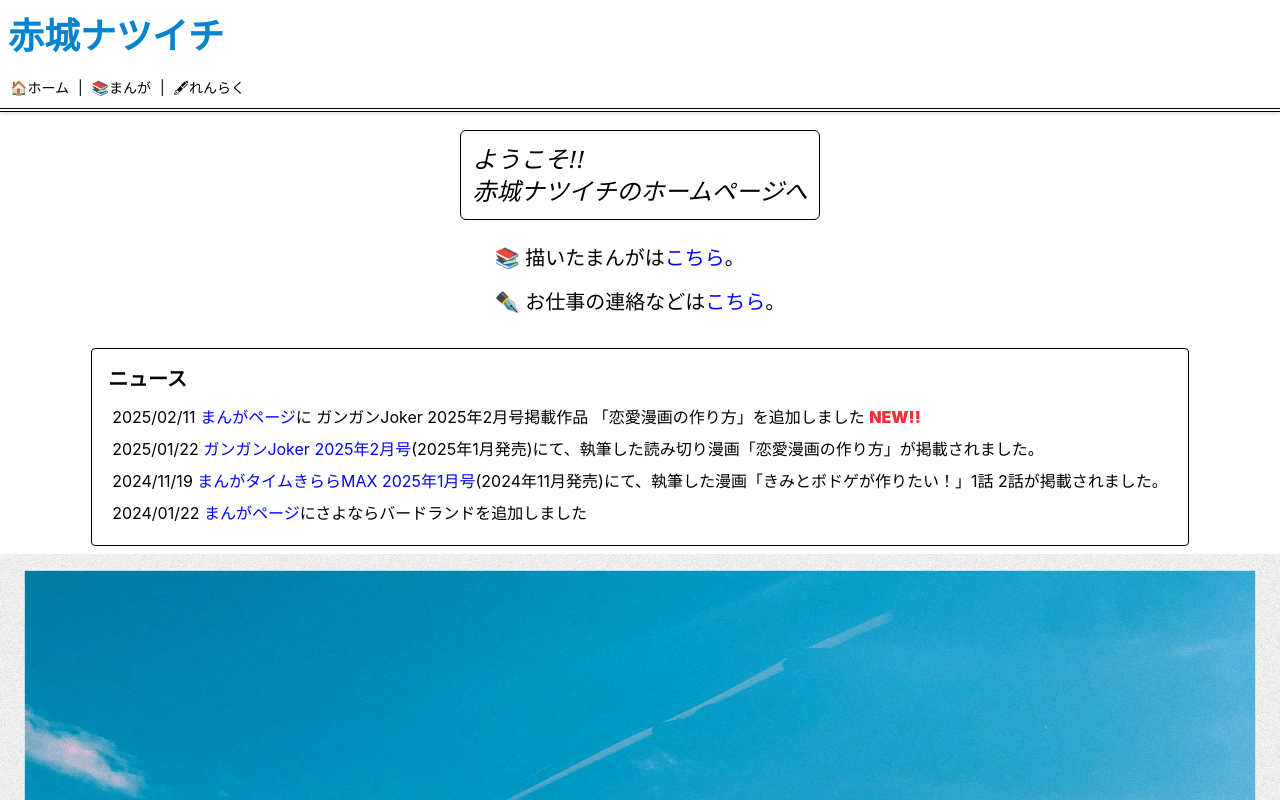
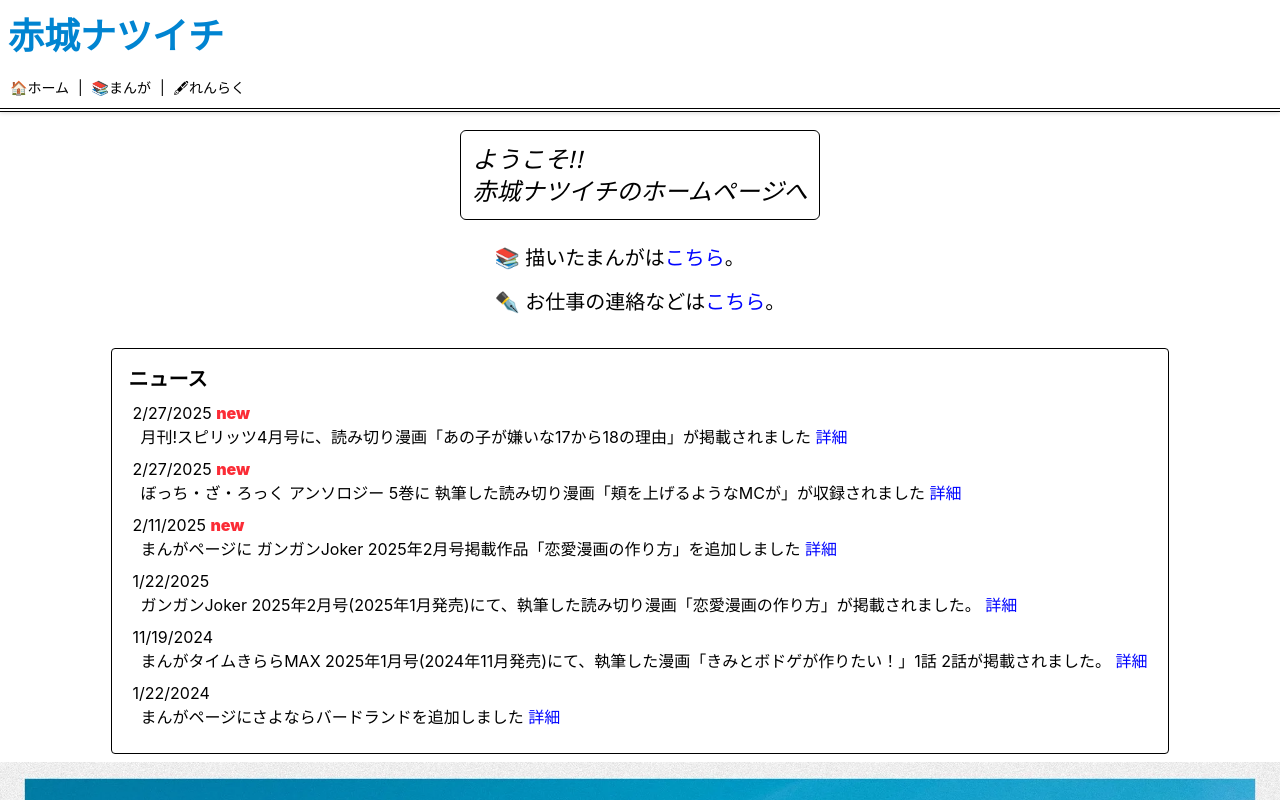
Before and after one commit to 3l4l5/natsuichi, a Vue app in the folder natsuichi/: page / in a window 1280 px wide. Shown: the top 800 px of the page. Built offline with nearby package versions, Linux system fonts and the light colour scheme.

Commit message:
ニュースページ更新

```diff
--- a/natsuichi/src/pages/home/index.vue
+++ b/natsuichi/src/pages/home/index.vue
@@ -1,3 +1,46 @@
+<script setup lang="ts">
+const newsList = [
+  {
+    date: new Date('2025-02-27'),
+    content: '月刊!スピリッツ4月号に、読み切り漫画「あの子が嫌いな17から18の理由」が掲載されました',
+    link: 'https://bigcomics.jp/episodes/3f15ed68e79bb/',
+    blank: true
+  },
+  {
+    date: new Date('2025-02-27'),
+    content:
+      'ぼっち・ざ・ろっく アンソロジー 5巻に 執筆した読み切り漫画「頬を上げるようなMCが」が収録されました',
+    link: 'https://x.com/mangatimekirara/status/1894704966067228819',
+    blank: true
+  },
+  {
+    date: new Date('2025-02-11'),
+    content: 'まんがページに ガンガンJoker 2025年2月号掲載作品「恋愛漫画の作り方」を追加しました',
+    link: '/comics',
+    blank: false
+  },
+  {
+    date: new Date('2025-01-22'),
+    content:
+      'ガンガンJoker 2025年2月号(2025年1月発売)にて、執筆した読み切り漫画「恋愛漫画の作り方」が掲載されました。',
+    link: 'https://x.com/gangan_joker/status/1881735003241066870',
+    blank: true
+  },
+  {
+    date: new Date('2024-11-19'),
+    content:
+      'まんがタイムきららMAX 2025年1月号(2024年11月発売)にて、執筆した漫画「きみとボドゲが作りたい！」1話 2話が掲載されました。',
+    link: 'https://x.com/mangatimekirara/status/1858511262201905188',
+    blank: true
+  },
+  {
+    date: new Date('2024-01-22'),
+    content: 'まんがページにさよならバードランドを追加しました',
+    link: '/comics',
+    blank: false
+  }
+]
+</script>
 <template>
   <!-- <div class="bg-[url(top_image.webp)] w-screen"> -->
   <div class="grid grid-cols-1 justify-items-center">
@@ -15,24 +58,22 @@
       <h3 class="text-xl font-black p-2">ニュース</h3>
       <div class="px-3">
         <ul>
-          <li class="py-1">
-            2025/02/11 <a href="/comics">まんがページ</a>に ガンガンJoker 2025年2月号掲載作品
-            「恋愛漫画の作り方」を追加しました <span class="text-red-500 font-black">NEW!!</span>
-          </li>
-          <li class="py-1">
-            2025/01/22
-            <a href="https://x.com/gangan_joker/status/1881735003241066870"
-              >ガンガンJoker 2025年2月号</a
-            >(2025年1月発売)にて、執筆した読み切り漫画「恋愛漫画の作り方」が掲載されました。
-          </li>
-          <li class="py-1">
-            2024/11/19
-            <a href="https://x.com/mangatimekirara/status/1858511262201905188"
-              >まんがタイムきららMAX 2025年1月号</a
-            >(2024年11月発売)にて、執筆した漫画「きみとボドゲが作りたい！」1話 2話が掲載されました。
-          </li>
-          <li class="py-1">
-            2024/01/22 <a href="/comics">まんがページ</a>にさよならバードランドを追加しました
+          <li v-for="news in newsList" class="">
+            <p>
+              {{ news.date.toLocaleDateString() }}
+              <span
+                class="text-red-500 font-black"
+                v-if="
+                  new Date(news.date) > new Date(new Date().setMonth(new Date().getMonth() - 1))
+                "
+              >
+                new
+              </span>
+            </p>
+            <p class="pb-2 pl-2">
+              {{ news.content }}
+              <span><a :href="news.link" :target="news.blank ? '_blank' : ''">詳細</a></span>
+            </p>
           </li>
         </ul>
       </div>
```
